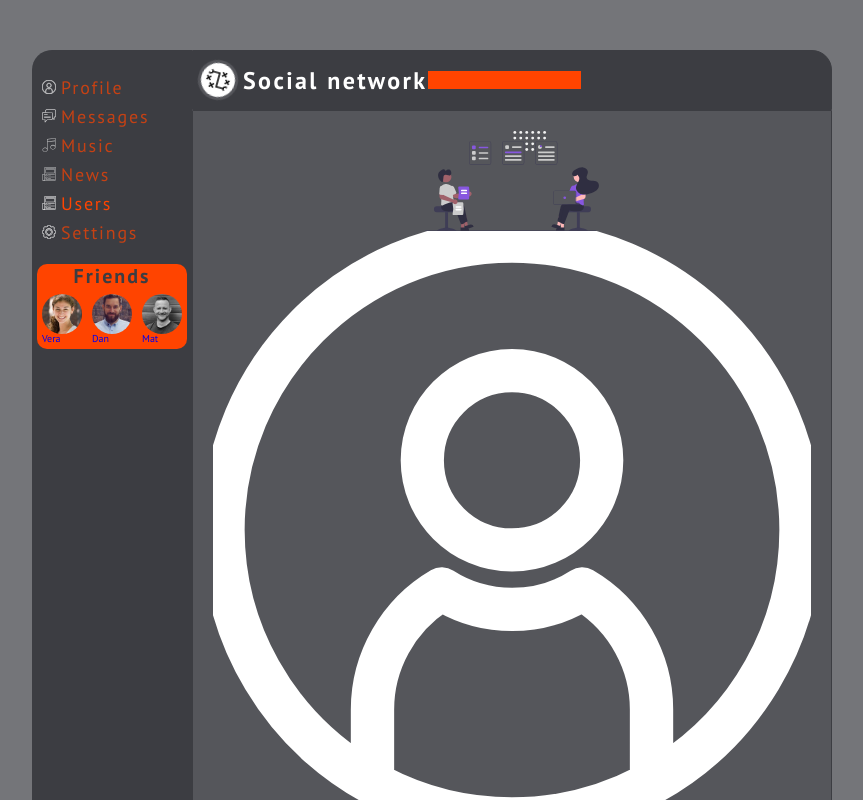
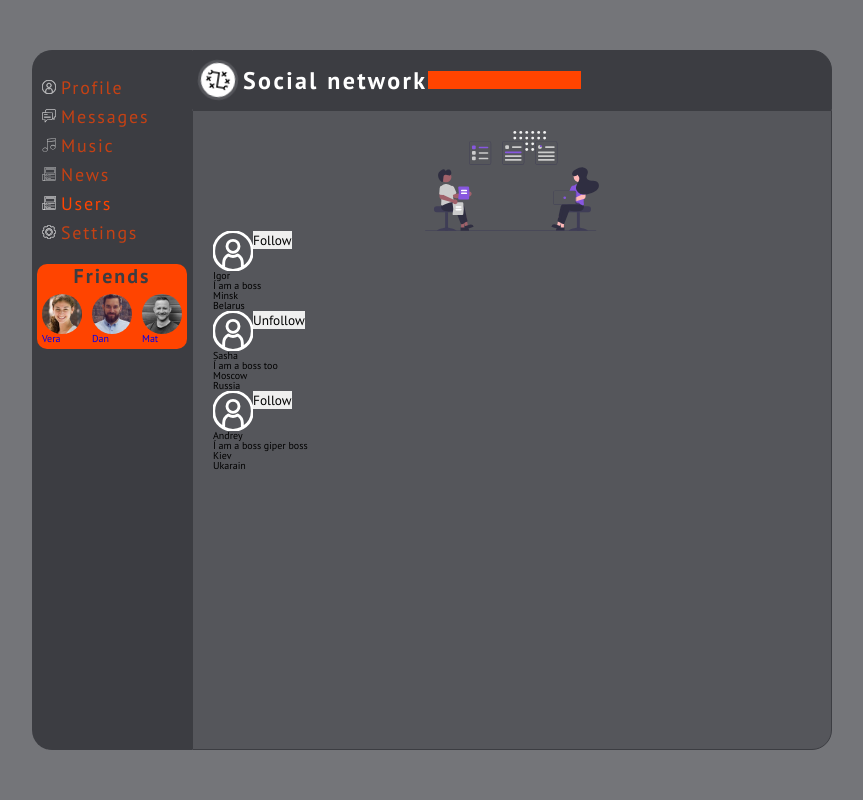
Before and after one commit to gandigap/start-react, a React (Create React App) app in the folder way/: page /users in a window 1280 px wide. Shown: the top 800 px of the page, without its empty margins (208-1071 px from the left). Built offline with nearby package versions, Linux system fonts and the light colour scheme; the HTML template or start-up script is replaced by a standard one.

Commit message:
feat:complete userPage:lesson 49

```diff
--- a/way/src/components/Users/Users.jsx
+++ b/way/src/components/Users/Users.jsx
@@ -1,11 +1,26 @@
 let Users = (props) => {
+  if (props.users.length === 0) {
+    props.setUsers([
+      { id: 1, photoUrl: '/icons/user.svg', followed: false, fullName: 'Igor', status: 'Í am a boss', location: { city: 'Minsk', country: 'Belarus' } },
+      { id: 2, photoUrl: '/icons/user.svg', followed: true, fullName: 'Sasha', status: 'Í am a boss too', location: { city: 'Moscow', country: 'Russia' } },
+      { id: 3, photoUrl: '/icons/user.svg', followed: false, fullName: 'Andrey', status: 'Í am a boss giper boss', location: { city: 'Kiev', country: 'Ukarain' } }
+    ])
+  };
+
+
   return (
     <div>
       {
         props.users.map((user) => <div className='user-content' key={user.id}>
           <div className='user-content__logo'>
             <img src={user.photoUrl} alt="" />
-            <button>Follow</button>
+            {user.followed
+              ? <button onClick={() => {
+                props.unfollow(user.id)
+              }}>Unfollow</button>
+              : <button onClick={() => {
+                props.follow(user.id)
+              }}>Follow</button>}
           </div>
           <div className='user-content__info'>
             <p>{user.fullName}</p>
--- a/way/src/index.js
+++ b/way/src/index.js
@@ -9,13 +9,13 @@ import { Provider } from 'react-redux';
 
 
 ReactDOM.render(
-  <React.StrictMode>
-    <BrowserRouter>
-      <Provider store={store}>
-        <App />
-      </Provider>
-    </BrowserRouter>
-  </React.StrictMode>,
+
+  <BrowserRouter>
+    <Provider store={store}>
+      <App />
+    </Provider>
+  </BrowserRouter>
+  ,
   document.getElementById('root'));
 
 // If you want to start measuring performance in your app, pass a function
--- a/way/src/redux/usersReducer.js
+++ b/way/src/redux/usersReducer.js
@@ -3,12 +3,7 @@ const FOLLOW = 'FOLLOW';
 const SET_USERS = 'SET-USERS';
 
 let initialState = {
-  users: [
-    { id: 1, photoUrl: '/icons/user.svg', followed: false, fullName: 'Igor', status: 'Í am a boss', location: { city: 'Minsk', country: 'Belarus' } },
-    { id: 1, photoUrl: '/icons/user.svg', followed: true, fullName: 'Sasha', status: 'Í am a boss too', location: { city: 'Moscow', country: 'Russia' } },
-    { id: 1, photoUrl: '/icons/user.svg', followed: false, fullName: 'Andrey', status: 'Í am a boss giper boss', location: { city: 'Kiev', country: 'Ukarain' } },
-  ],
-  newPostText: ''
+  users: []
 }
 
 const usersReducer = (state = initialState, action) => {
@@ -17,7 +12,7 @@ const usersReducer = (state = initialState, action) => {
       return {
         ...state,
         users: state.users.map((user) => {
-          if (user.userID === action.userID) {
+          if (user.id === action.userID) {
             return { ...user, followed: true }
           }
           return user;
@@ -27,7 +22,7 @@ const usersReducer = (state = initialState, action) => {
       return {
         ...state,
         users: state.users.map((user) => {
-          if (user.userID === action.userID) {
+          if (user.id === action.userID) {
             return { ...user, followed: false }
           }
           return user;
--- a/way/src/scss/style.scss
+++ b/way/src/scss/style.scss
@@ -237,6 +237,14 @@ body{
 
     }
 
+    .user-content{
+
+      img{
+        width: 40px;
+        height: 40px;
+      }
+    }
+
 
   }
 
```
